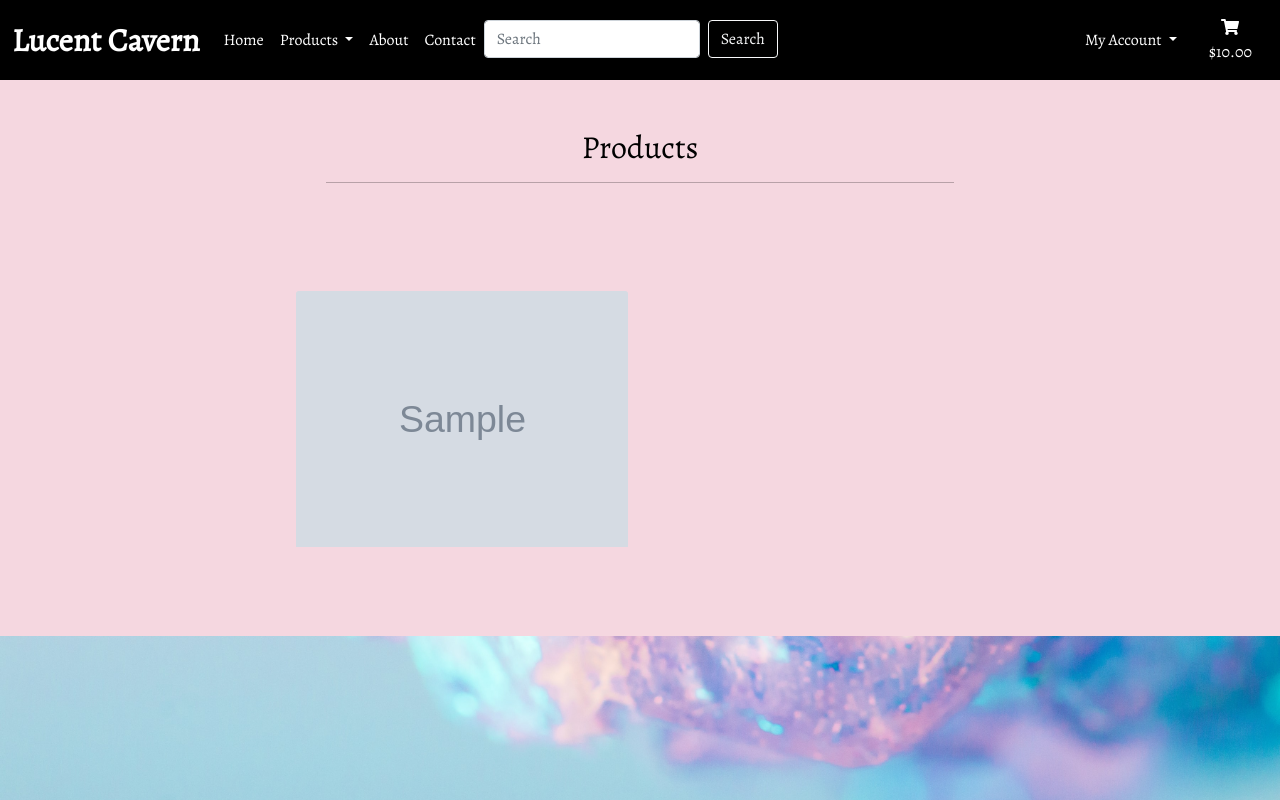
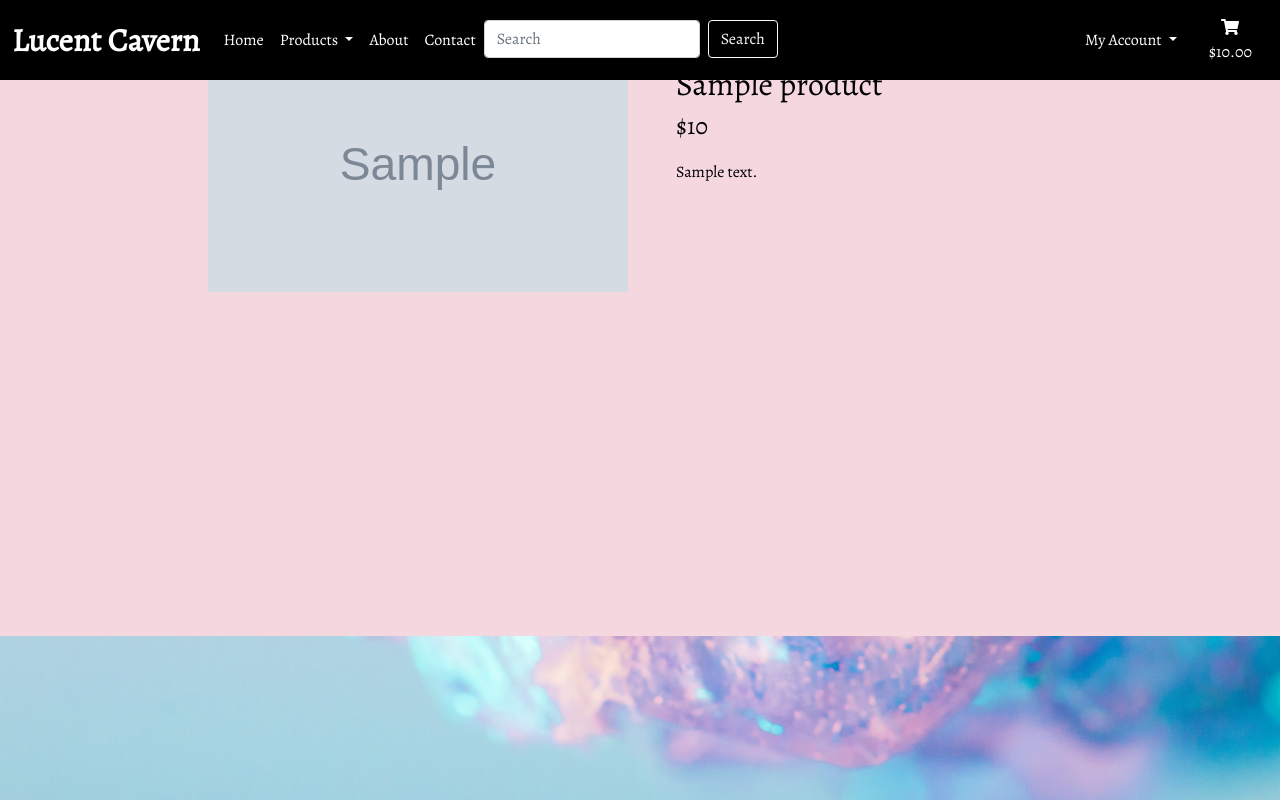
Before and after one commit to ErnestaMajute/lucentCavern, a Django app: template products/templates/products/product_detail.html in a window 1280 px wide. Run offline with Django 3.2, Linux system fonts and the light colour scheme; the template is opened without the code that fills it: most values are stand-ins (such as "Sample title", 1, 10 or a date in 2020); grey boxes marked "Sample" are stand-in pictures.

Commit message:
Modified content, added new class for styling

```diff
--- a/products/templates/products/product_detail.html
+++ b/products/templates/products/product_detail.html
@@ -6,26 +6,29 @@
 <div class="overlay-product">
     <div class="container-fluid">
         <div class="row">
-                <div class="col header-margin text-center h-100">
-                    <h2 class="logo-font mt-5">Products</h2>
-                    <hr class="w-50 mx-auto mb-5">
-                </div>
-            </div>
-            <div class="row">
             <div class="product-container col-10 offset-1">
                 <div class="row mt-1 mb-2"></div>
                 <div class="row">
-                        <div class="col-12 col-md-6 col-lg-4 offset-lg-2">
-                <div class="image-container my-5">
+                    <div class="col-12 col-md-6 col-lg-5 offset-lg-1">
+                        <div class="image-container my-4">
                             {% if product.image %}
                             <a href="{{ product.image.url }}" target="_blank">
-                            <img class="card-img-top img-fluid" src="{{ product.image.url }}" alt="{{ product.name }}">
+                                <img class="card-img-top img-fluid product-img" src="{{ product.image.url }}"
+                                    alt="{{ product.name }}">
                             </a>
                             {% else %}
                             <a href="">
-                            <img class="card-img-top img-fluid" src="{{ MEDIA_URL }}noimage.png" alt="{{ product.name }}">
+                                <img class="card-img-top img-fluid  product-img" src="{{ MEDIA_URL }}noimage.png"
+                                    alt="{{ product.name }}">
                             </a>
                             {% endif %}
+                        </div>
+                    </div>
+                    <div class="col-12 col-md-6 col-lg-5">
+                        <div class="container mb-5 mt-md-5">
+                            <p class="mb-0 fs-2">{{ product.name }}</p>
+                            <p class="mb-0 text-left font-weight-bolder fs-4">${{ product.price }}</p>
+                            <p class="mt-3">{{ product.description }}</p>
                         </div>
                     </div>
                 </div>
```
Lines whose indentation alone changed are shown as unchanged.
